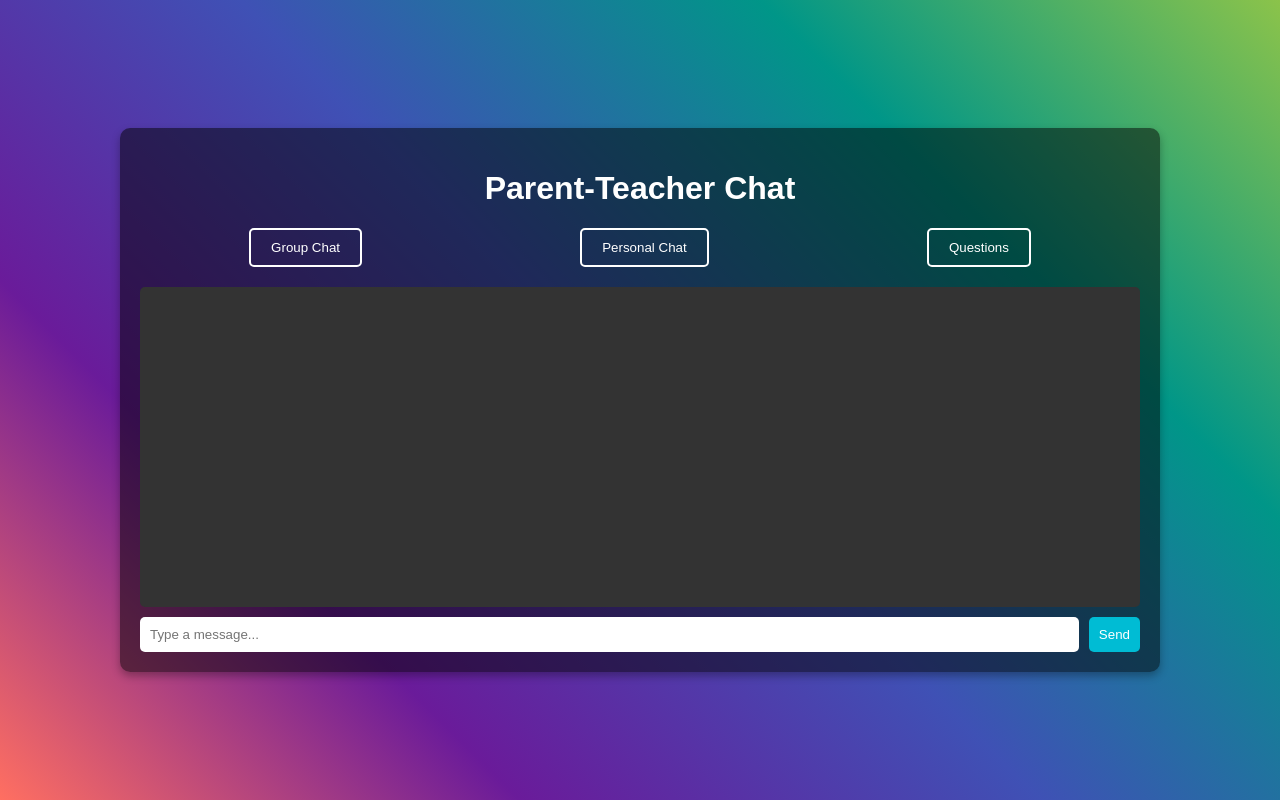
After one commit to vikas-more16/hackathon-project, a PHP site: page /homewok.html in a window 1280 px wide, after a click on "Group Chat". The commit adds this page. Run offline with PHP 8.4, Linux system fonts and the light colour scheme.

Commit message:
file path correction

```diff
--- a/dashboard.php
+++ b/dashboard.php
@@ -53,7 +53,7 @@ session_start(); // Start session to track login status
     <section id="user-profile">
         <div class="profile-container">
             <div class="profile-pic">
-                <img src="Learning_Quest_Media/a2.png" alt="User Profile Picture">
+                <img src="a2.png" alt="User Profile Picture">
             </div>
             <div class="profile-info">
                 <h2>Welcome back, Emma!</h2>
--- /dev/null
+++ b/homewok.html
@@ -0,0 +1,203 @@
+<!DOCTYPE html>
+<html lang="en">
+<head>
+  <meta charset="UTF-8">
+  <meta name="viewport" content="width=device-width, initial-scale=1.0">
+  <title>Parent-Teacher Chat</title>
+  <style>
+    body {
+      font-family: Arial, sans-serif;
+      background: linear-gradient(45deg, #ff6f61, #6a1b9a, #3f51b5, #009688, #8bc34a);
+      color: white;
+      margin: 0;
+      padding: 0;
+      display: flex;
+      justify-content: center;
+      align-items: center;
+      height: 100vh;
+    }
+    .chat-container {
+      width: 80%;
+      max-width: 1000px;
+      padding: 20px;
+      background-color: rgba(0, 0, 0, 0.5);
+      border-radius: 10px;
+      box-shadow: 0 4px 8px rgba(0, 0, 0, 0.3);
+    }
+    h1 {
+      text-align: center;
+      color: #fff;
+      font-size: 2em;
+    }
+    .tabs {
+      display: flex;
+      justify-content: space-around;
+      margin-bottom: 20px;
+    }
+    .tab-button {
+      background: transparent;
+      border: 2px solid white;
+      color: white;
+      padding: 10px 20px;
+      border-radius: 5px;
+      cursor: pointer;
+      transition: background 0.3s;
+    }
+    .tab-button:hover {
+      background: white;
+      color: black;
+    }
+    .chat-box {
+      margin-top: 20px;
+      display: none;
+    }
+    .chat-box.active {
+      display: block;
+    }
+    .message-area {
+      background: #333;
+      padding: 10px;
+      height: 300px;
+      overflow-y: scroll;
+      border-radius: 5px;
+    }
+    .message {
+      padding: 8px;
+      margin: 10px 0;
+      background-color: #444;
+      border-radius: 5px;
+    }
+    .teacher {
+      background-color: #ffcc00;
+    }
+    .parent {
+      background-color: #4caf50;
+    }
+    .input-area {
+      display: flex;
+      margin-top: 10px;
+    }
+    .input-area input {
+      flex: 1;
+      padding: 10px;
+      border: none;
+      border-radius: 5px;
+      margin-right: 10px;
+    }
+    .input-area button {
+      padding: 10px;
+      border: none;
+      background-color: #00bcd4;
+      color: white;
+      border-radius: 5px;
+      cursor: pointer;
+      transition: background 0.3s;
+    }
+    .input-area button:hover {
+      background-color: #0097a7;
+    }
+    .questions {
+      margin-top: 20px;
+      background-color: #555;
+      padding: 20px;
+      border-radius: 8px;
+    }
+    .question {
+      padding: 10px;
+      margin: 10px 0;
+      background-color: #444;
+      border-radius: 5px;
+      transition: background 0.3s;
+    }
+    .question:hover {
+      background-color: #ff9800;
+    }
+    .answer {
+      display: none;
+      padding-top: 10px;
+      font-size: 0.9em;
+      color: #f1f1f1;
+    }
+    .question.active .answer {
+      display: block;
+    }
+  </style>
+</head>
+<body>
+
+  <div class="chat-container">
+    <h1>Parent-Teacher Chat</h1>
+
+    <div class="tabs">
+      <button class="tab-button" onclick="showChat('group')">Group Chat</button>
+      <button class="tab-button" onclick="showChat('personal')">Personal Chat</button>
+      <button class="tab-button" onclick="showChat('questions')">Questions</button>
+    </div>
+
+    <div id="group" class="chat-box">
+      <div class="message-area" id="group-messages">
+        <!-- Group messages will appear here -->
+      </div>
+      <div class="input-area">
+        <input type="text" id="group-input" placeholder="Type a message...">
+        <button onclick="sendMessage('group')">Send</button>
+      </div>
+    </div>
+
+    <div id="personal" class="chat-box">
+      <div class="message-area" id="personal-messages">
+        <!-- Personal messages will appear here -->
+      </div>
+      <div class="input-area">
+        <input type="text" id="personal-input" placeholder="Type a message...">
+        <button onclick="sendMessage('personal')">Send</button>
+      </div>
+    </div>
+
+    <div id="questions" class="chat-box">
+      <div class="questions">
+        <div class="question" onclick="toggleAnswer(this)">
+          <strong>Q1:</strong> How is my child progressing in class?
+          <div class="answer">Your child is doing well, but there are areas to improve in logical thinking.</div>
+        </div>
+        <div class="question" onclick="toggleAnswer(this)">
+          <strong>Q2:</strong> How can I improve my child's skills?
+          <div class="answer">Encourage more problem-solving activities and discussions.</div>
+        </div>
+        <div class="question" onclick="toggleAnswer(this)">
+          <strong>Q3:</strong> How can I enhance my child's logical ability?
+          <div class="answer">Engage in activities like puzzles, games, and brain teasers.</div>
+        </div>
+      </div>
+    </div>
+
+  </div>
+
+  <script>
+    function showChat(chatType) {
+      const chats = document.querySelectorAll('.chat-box');
+      chats.forEach(chat => chat.classList.remove('active'));
+      document.getElementById(chatType).classList.add('active');
+    }
+
+    function sendMessage(chatType) {
+      const inputField = document.getElementById(`${chatType}-input`);
+      const messageArea = document.getElementById(`${chatType}-messages`);
+      const messageText = inputField.value.trim();
+      if (messageText !== '') {
+        const messageDiv = document.createElement('div');
+        messageDiv.classList.add('message', chatType === 'group' ? 'parent' : 'teacher');
+        messageDiv.textContent = messageText;
+        messageArea.appendChild(messageDiv);
+        inputField.value = '';
+        messageArea.scrollTop = messageArea.scrollHeight;
+      }
+    }
+
+    function toggleAnswer(questionElement) {
+      questionElement.classList.toggle('active');
+    }
+  </script>
+
+</body>
+</html>
--- a/profile.php
+++ b/profile.php
@@ -58,7 +58,7 @@ session_start(); // Start session to track login status
 
         <div class="profile-info">
             <div class="profile-avatar">
-                <img src="Learning_Quest_Media/a5.png" alt="User Avatar">
+                <img src="a5.png" alt="User Avatar">
             </div>
             <div class="profile-details">
                 <h2>Emma</h2>
```
Also changed, not shown: index.php (+9 -9 lines), jointform.html (added, +181 -0 lines).
